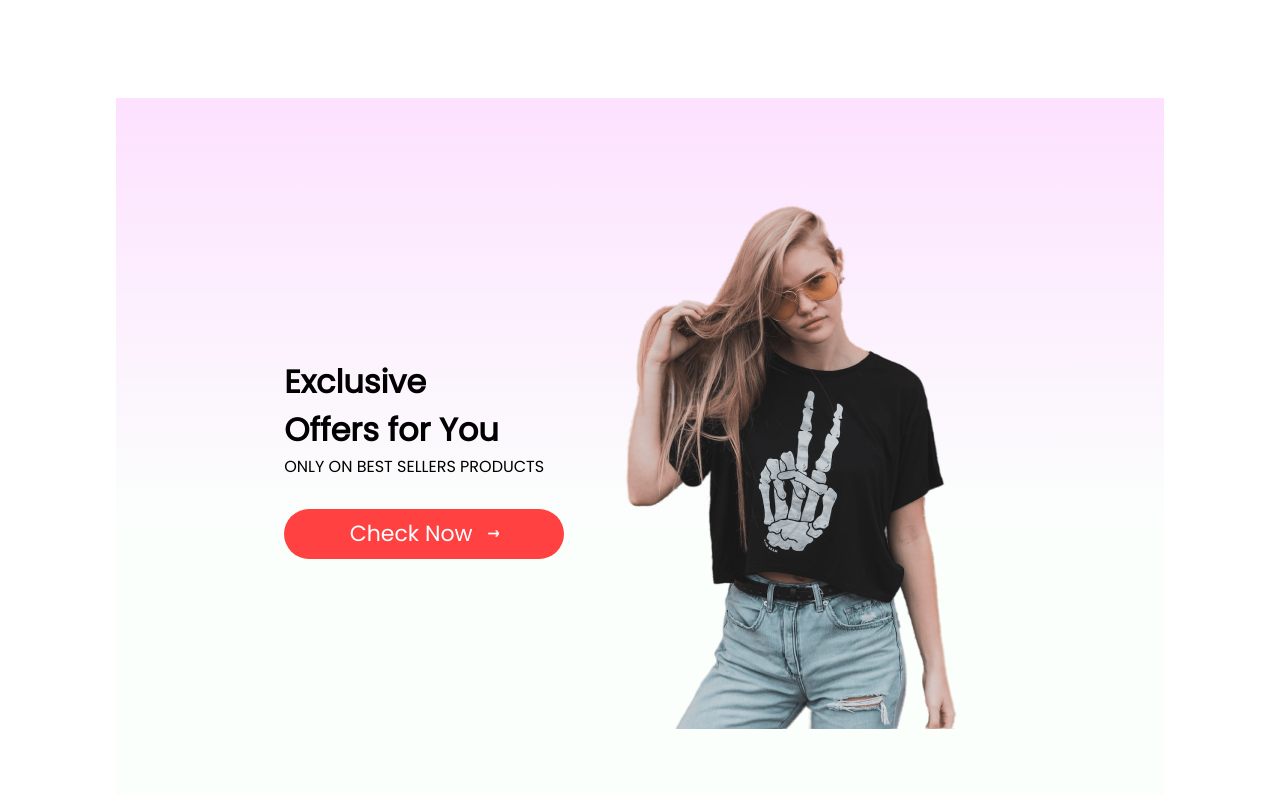
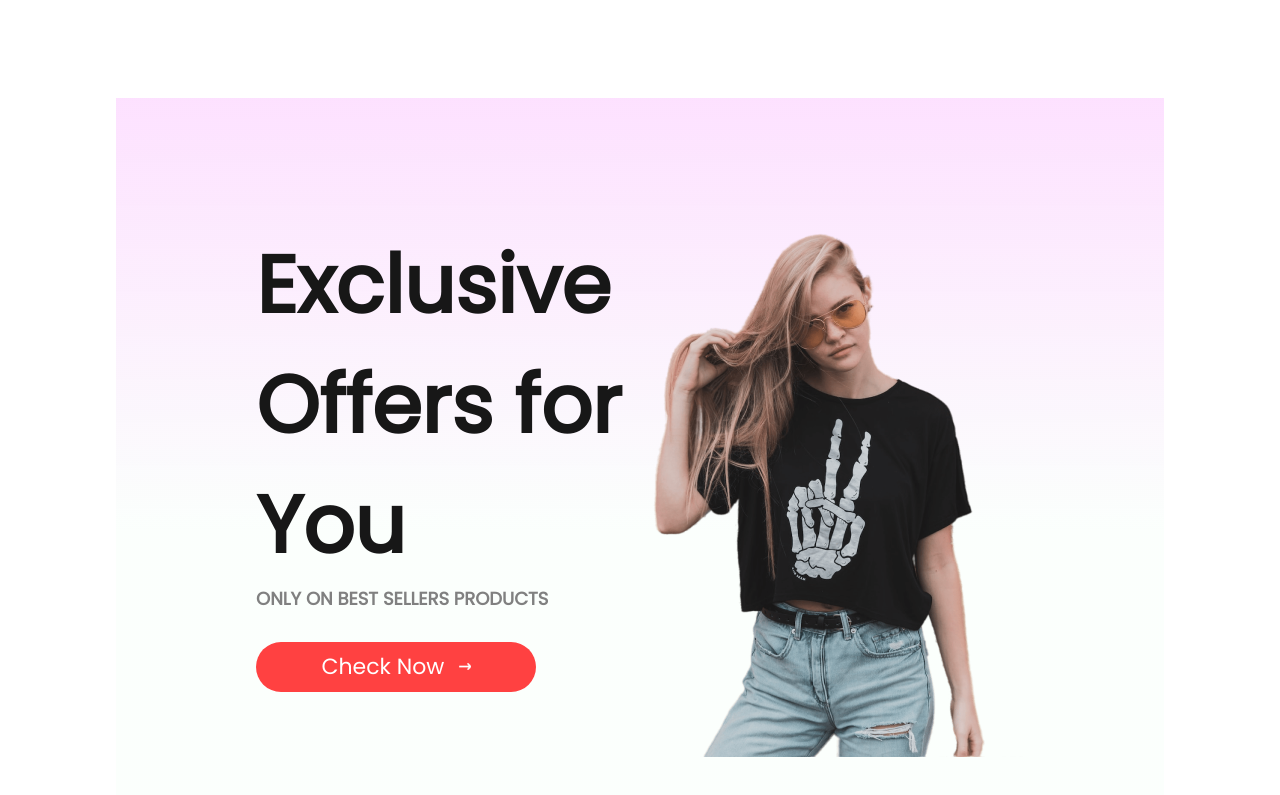
Before and after one commit to m-fadi/E-commerce, a React (Create React App) app: page / in a window 1280 px wide. Shown: the part 1627-2422 px from the top of the page. Built offline with nearby package versions, Linux system fonts and the light colour scheme.

Commit message:
offer-right

```diff
--- a/src/components/Offers/Offer.jsx
+++ b/src/components/Offers/Offer.jsx
@@ -5,7 +5,7 @@ import arrow_icon from "../assest/images/arrow.png";
 function Offer() {
   return (
       <div className="offer">
-          <div className="left-banner">
+          <div className="offer-left">
               <h1> Exclusive</h1>
               <h1> Offers for You</h1>
               <p>ONLY ON BEST SELLERS PRODUCTS</p>
@@ -14,7 +14,7 @@ function Offer() {
                   <img src={arrow_icon} alt="" />
               </div>
           </div>
-          <div className="right-banner">
+          <div className="offer-right">
               <img src={exclusive_image} alt="" />
           </div>
       </div>
```
